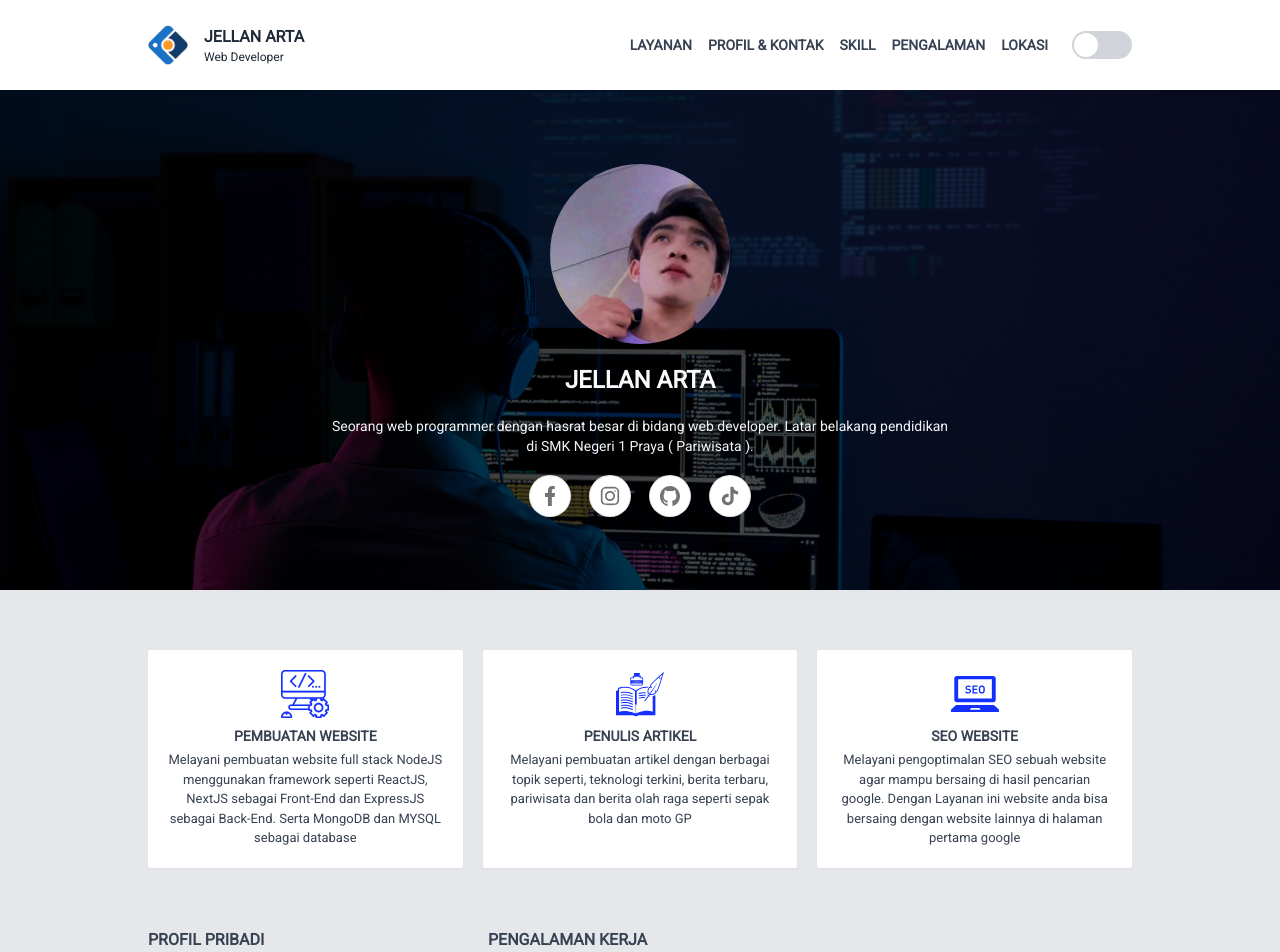
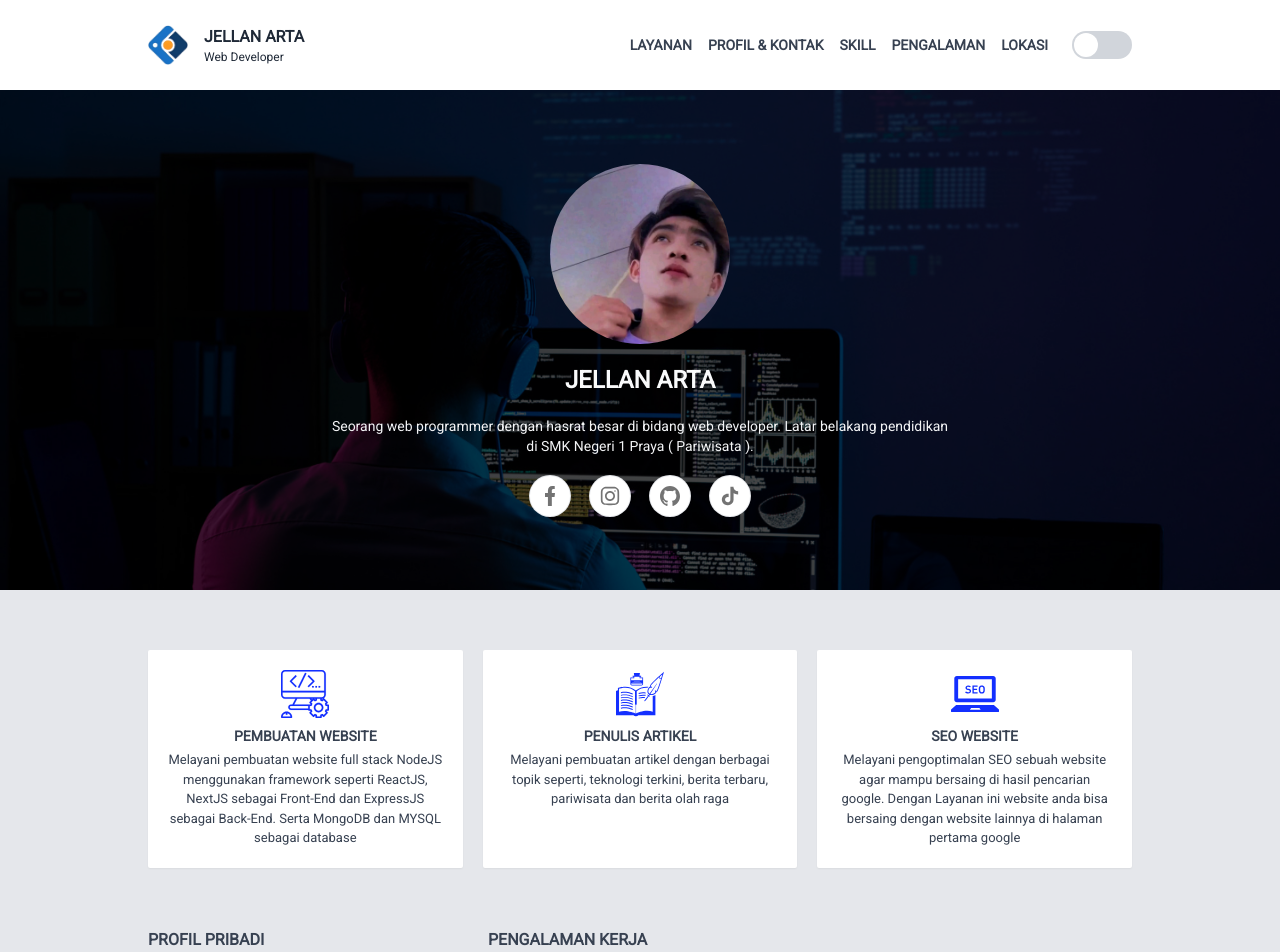
Before and after one commit to jellanarta/portofolio, a Next.js app: page / in a window 1280 px wide. Shown: the top 952 px of the page. Built offline with nearby package versions, Linux system fonts and the light colour scheme.

Commit message:
Update layanan.tsx

```diff
--- a/src/app/components/layanan.tsx
+++ b/src/app/components/layanan.tsx
@@ -5,7 +5,7 @@ export default function Layanan() {
         <div className="p-5 max-w-5xl mx-auto mt-10" id="layanan">
             <div className="grid grid-cols-1 gap-5 md:grid-cols-3">
                 <Kotakkotak ikon="layanancoding" judul="pembuatan website" deskripsi="Melayani pembuatan website full stack NodeJS menggunakan framework seperti ReactJS, NextJS sebagai Front-End dan ExpressJS sebagai Back-End. Serta MongoDB dan MYSQL sebagai database" />
-                <Kotakkotak ikon="layanantulisartikel" judul="penulis artikel" deskripsi="Melayani pembuatan artikel dengan berbagai topik seperti, teknologi terkini, berita terbaru, pariwisata dan berita olah raga seperti sepak bola dan moto GP" />
+                <Kotakkotak ikon="layanantulisartikel" judul="penulis artikel" deskripsi="Melayani pembuatan artikel dengan berbagai topik seperti, teknologi terkini, berita terbaru, pariwisata dan berita olah raga" />
                 <Kotakkotak ikon="layananseo" judul="seo website" deskripsi="Melayani pengoptimalan SEO sebuah website agar mampu bersaing di hasil pencarian google. Dengan Layanan ini website anda bisa bersaing dengan website lainnya di halaman pertama google" />
             </div>
         </div>
```
